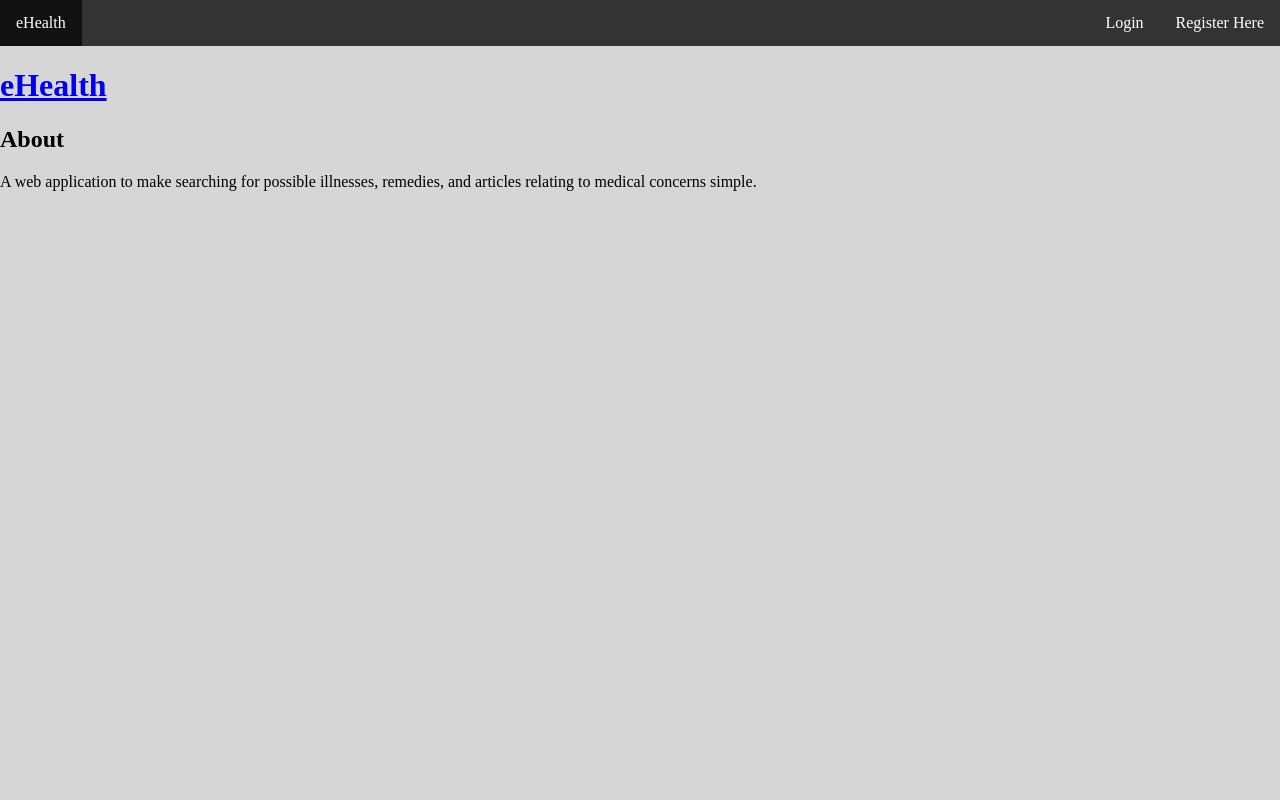
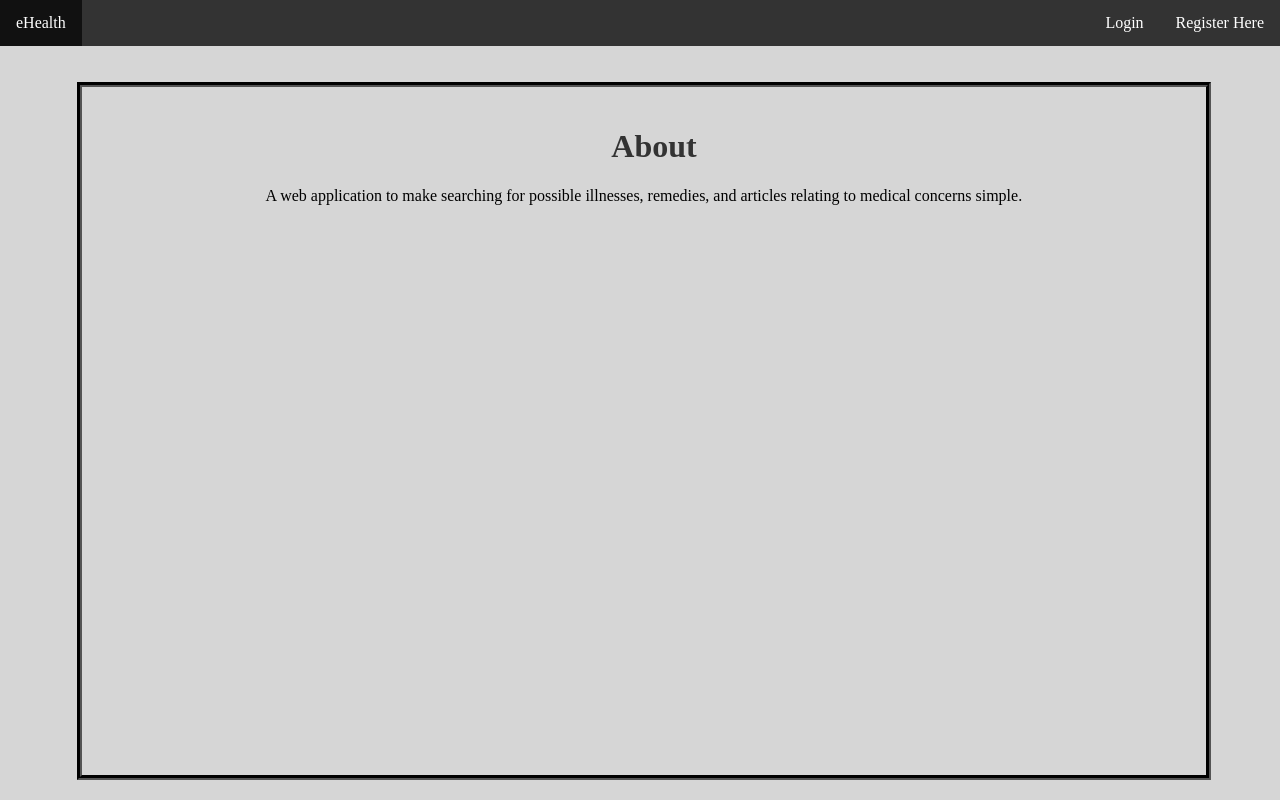
Before and after one commit to 2138422c/ehealth, a Django app: page /fhsa/about/ in a window 1280 px wide. Run offline with Django 3.2, Linux system fonts and the light colour scheme.

Commit message:
updated about template

```diff
--- a/fhsastatic/stylesheets/index.css
+++ b/fhsastatic/stylesheets/index.css
@@ -121,6 +121,7 @@ form {
 }
 
 #profile-name {
+	box-sizing: border-box;
 	position:absolute;
 	width:100%;
 	height:10%;
@@ -237,6 +238,16 @@ form {
 	background-color:#111;
 }
 
+#about-div {
+	position:absolute;
+	height:90%;
+	width:80%;
+	left:6%;
+	top:5%;
+	padding: 20px 50px 20px 50px;
+	border: 5px groove black;
+}
+
 #login-div {
 	position:absolute;
 	height: 50%;
@@ -246,3 +257,7 @@ form {
 	padding:20px 20px 20px 20px;
 	border: 5px groove black;
 }
+
+#about-text {
+	text-align:center;
+}
--- a/templates/base.html
+++ b/templates/base.html
@@ -24,7 +24,8 @@
 		{% endif %}
 	</ul>
 
-	{% block body %}{% endblock %}
+	{% block body %}
+	{% endblock %}
 
   </body>
 </html>
--- a/templates/fhsa/about.html
+++ b/templates/fhsa/about.html
@@ -5,10 +5,13 @@
 {% block title %}About{% endblock %}
 
 {% block body %}
-    <h1><a href="/fhsa/">eHealth</a></h1>
-    <h2>About</h2>
-    <p>
-    A web application to make searching for possible illnesses, remedies, and articles relating to
-    medical concerns simple.
-    </p>
+	<div class="container">
+		<div id="about-div">
+			<h1 class="page-title">About</h1>
+			<p id="about-text">
+			A web application to make searching for possible illnesses, remedies, and articles relating to
+			medical concerns simple.
+			</p>
+		</div>
+	</div>
 {% endblock %}
```
